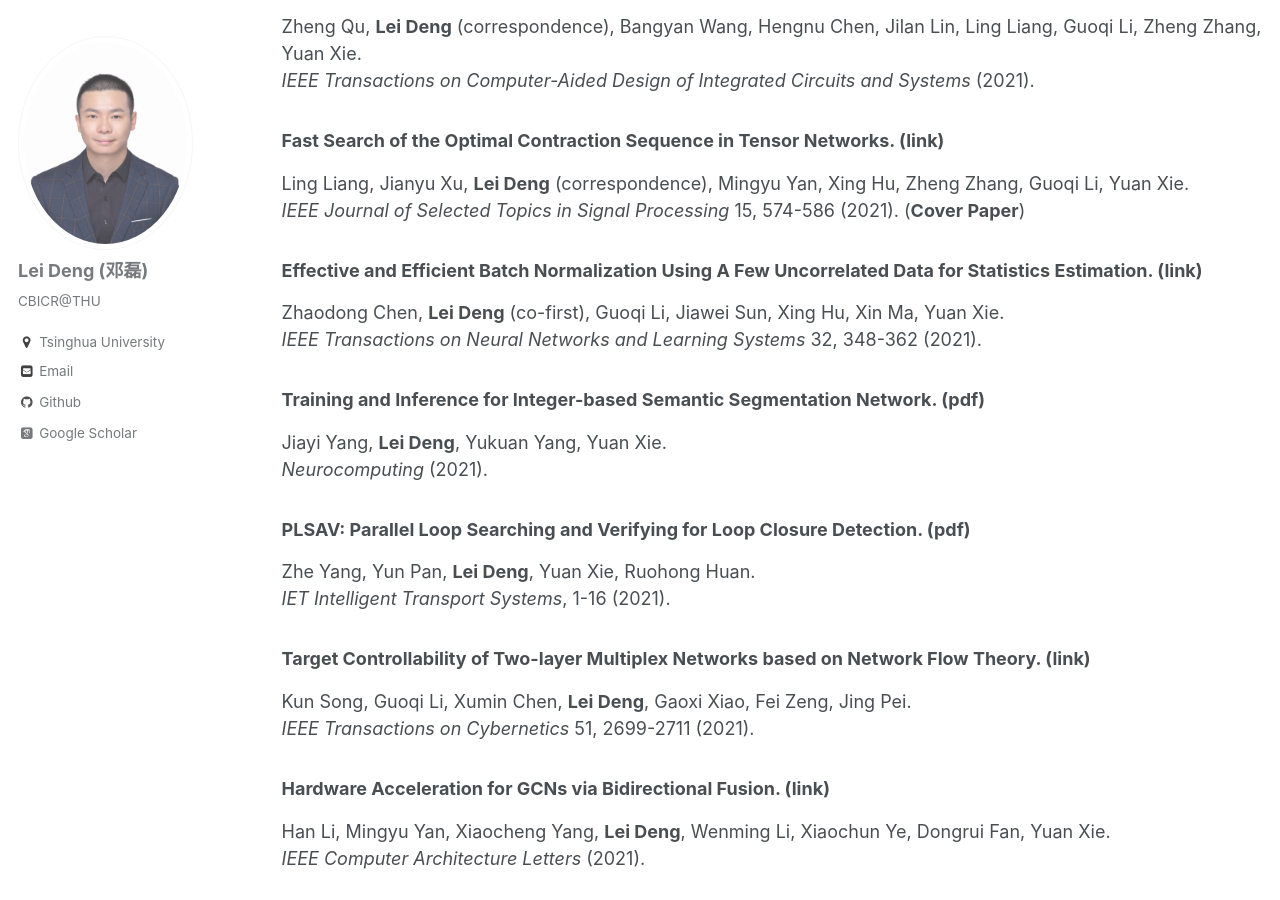
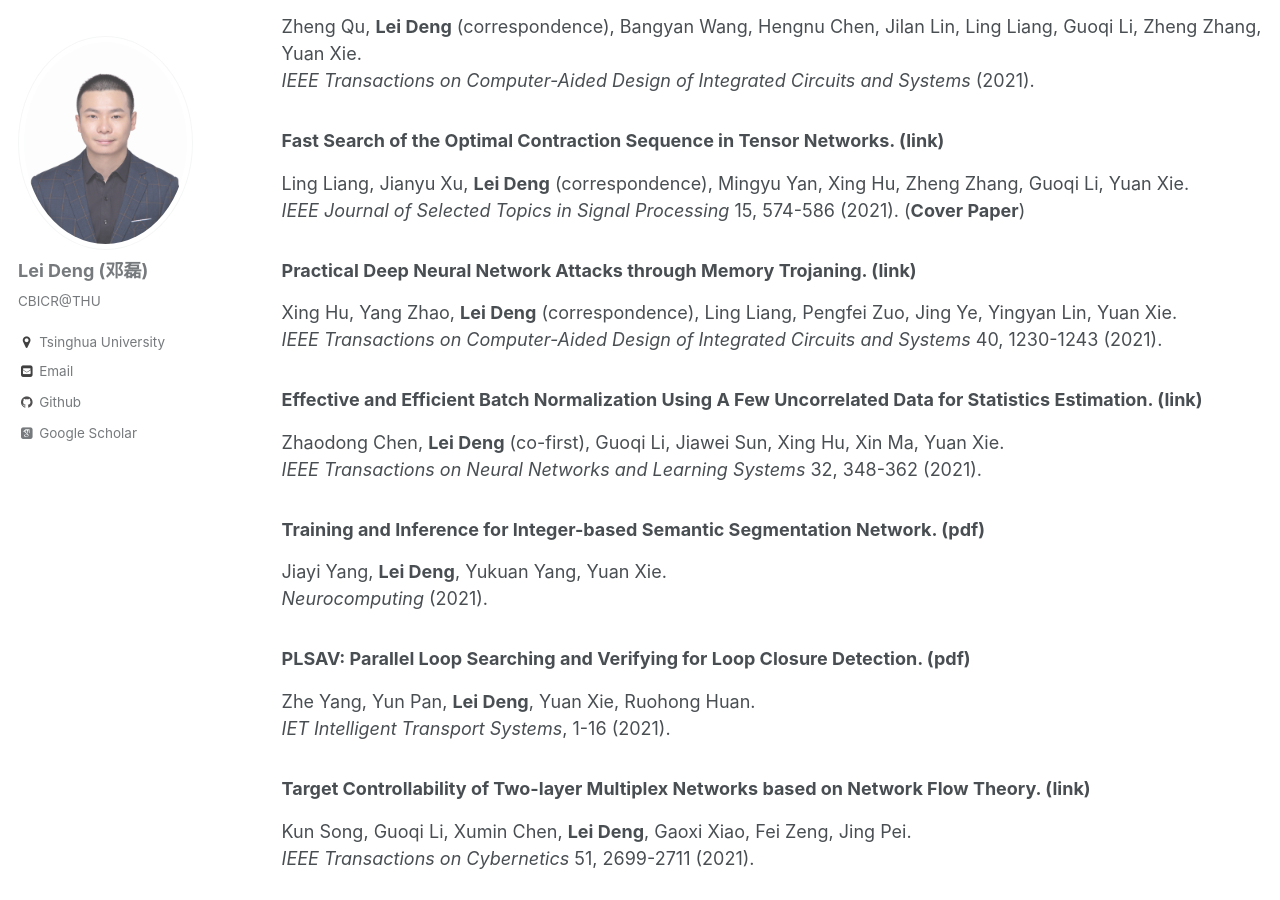
Before and after one commit to dllfei/dllfei.github.io, a Jekyll site: the page built from _pages/publications.md, in a window 1280 px wide and 900 px high, scrolled down 736 px. Built offline with Jekyll 4.4.1, drawn with Linux system fonts in a browser that asks for light colours; some web fonts are replaced; some of the changed text lies outside the part shown.

Commit message:
Update publications.md

```diff
--- a/_pages/publications.md
+++ b/_pages/publications.md
@@ -27,6 +27,10 @@ Zheng Qu, **Lei Deng** (correspondence), Bangyan Wang, Hengnu Chen, Jilan Lin, L
 ### Fast Search of the Optimal Contraction Sequence in Tensor Networks. ([link](https://ieeexplore.ieee.org/document/9325533)) <br />
 Ling Liang, Jianyu Xu, **Lei Deng** (correspondence), Mingyu Yan, Xing Hu, Zheng Zhang, Guoqi Li, Yuan Xie. <br />
 *IEEE Journal of Selected Topics in Signal Processing* 15, 574-586 (2021). (**Cover Paper**)
+
+### Practical Deep Neural Network Attacks through Memory Trojaning. ([link](https://ieeexplore.ieee.org/document/9096397)) <br />
+Xing Hu, Yang Zhao, **Lei Deng** (correspondence), Ling Liang, Pengfei Zuo, Jing Ye, Yingyan Lin, Yuan Xie. <br />
+*IEEE Transactions on Computer-Aided Design of Integrated Circuits and Systems* 40, 1230-1243 (2021).
 
 ### Effective and Efficient Batch Normalization Using A Few Uncorrelated Data for Statistics Estimation. ([link](https://ieeexplore.ieee.org/document/9046854)) <br />
 Zhaodong Chen, **Lei Deng** (co-first), Guoqi Li, Jiawei Sun, Xing Hu, Xin Ma, Yuan Xie. <br />
```
Also changed, not shown: other parts of _pages/publications.md (+0 -4 lines).
